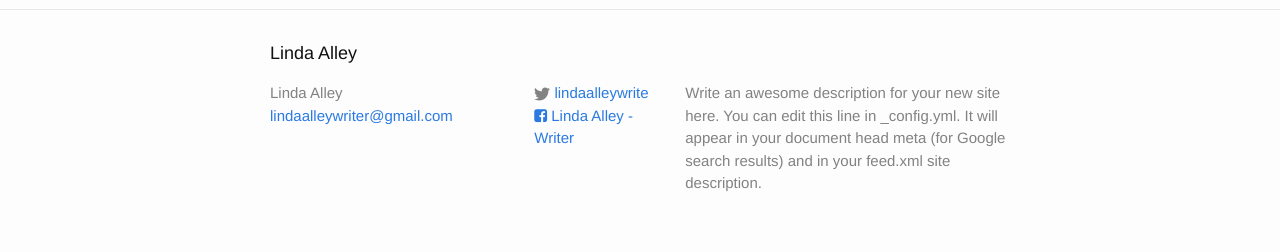
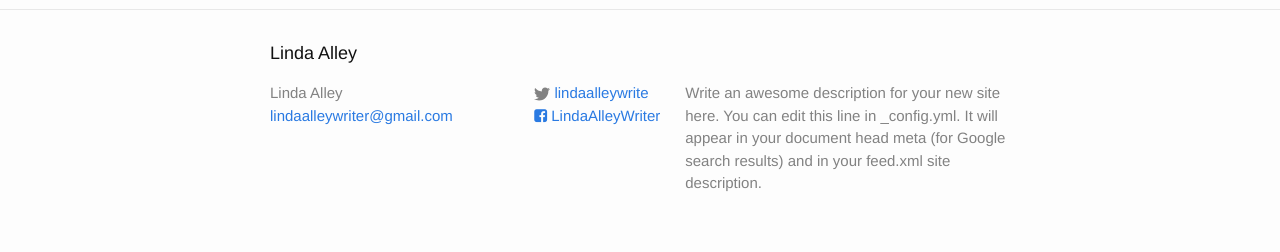
Before and after one commit to lindaalley/lindaalley.github.io, a Jekyll site: the page built from index.md, in a window 1280 px wide. Shown: the part 1988-2240 px from the top of the page. Built offline with Jekyll 4.4.1, drawn with Linux system fonts in a browser that asks for light colours; nearby versions of some CDN libraries.

Commit message:
Updated _config.yml

```diff
--- a/_config.yml
+++ b/_config.yml
@@ -8,7 +8,7 @@ description: > # this means to ignore newlines until "baseurl:"
 baseurl: "" # the subpath of your site, e.g. /blog/
 url: "http://www.lindaalley.com" # the base hostname & protocol for your site
 twitter_username: lindaalleywrite
-facebook_username: Linda Alley - Writer
+facebook_username: LindaAlleyWriter
 
 # Build settings
 markdown: kramdown
```
